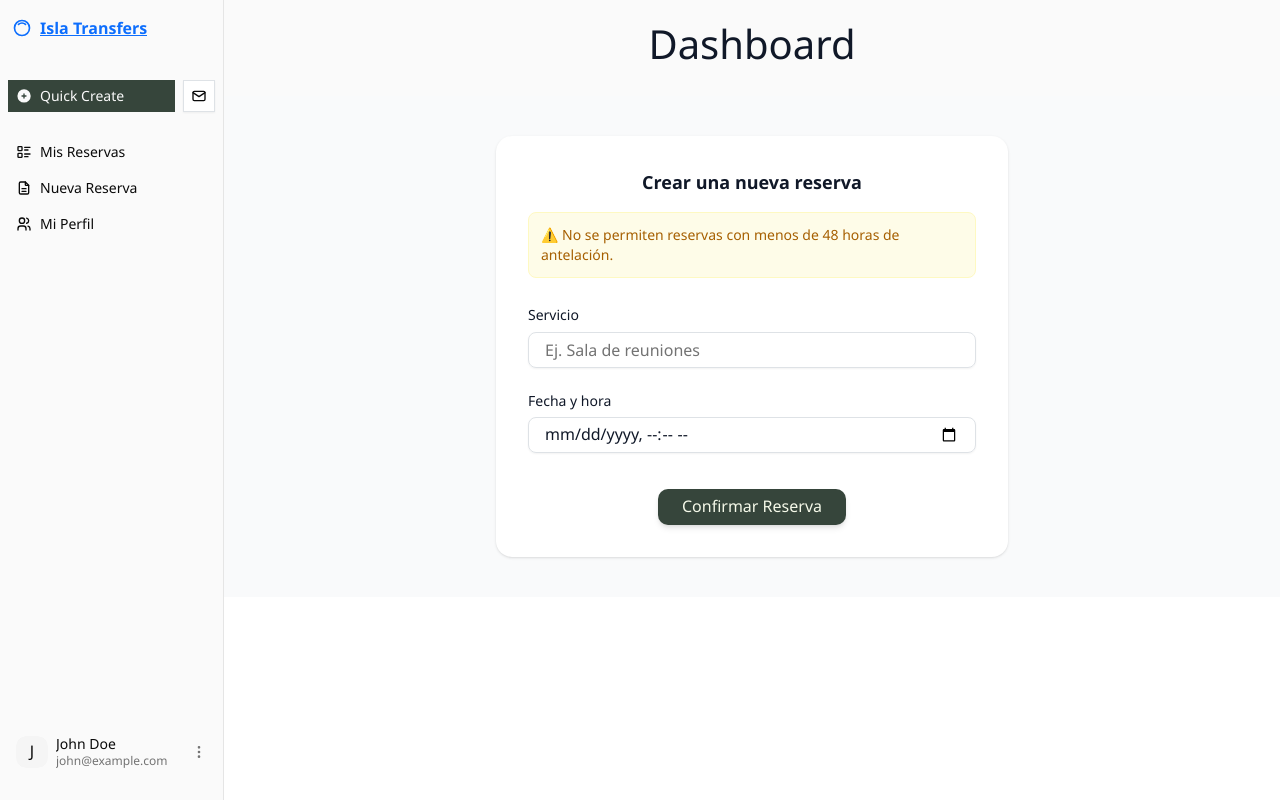
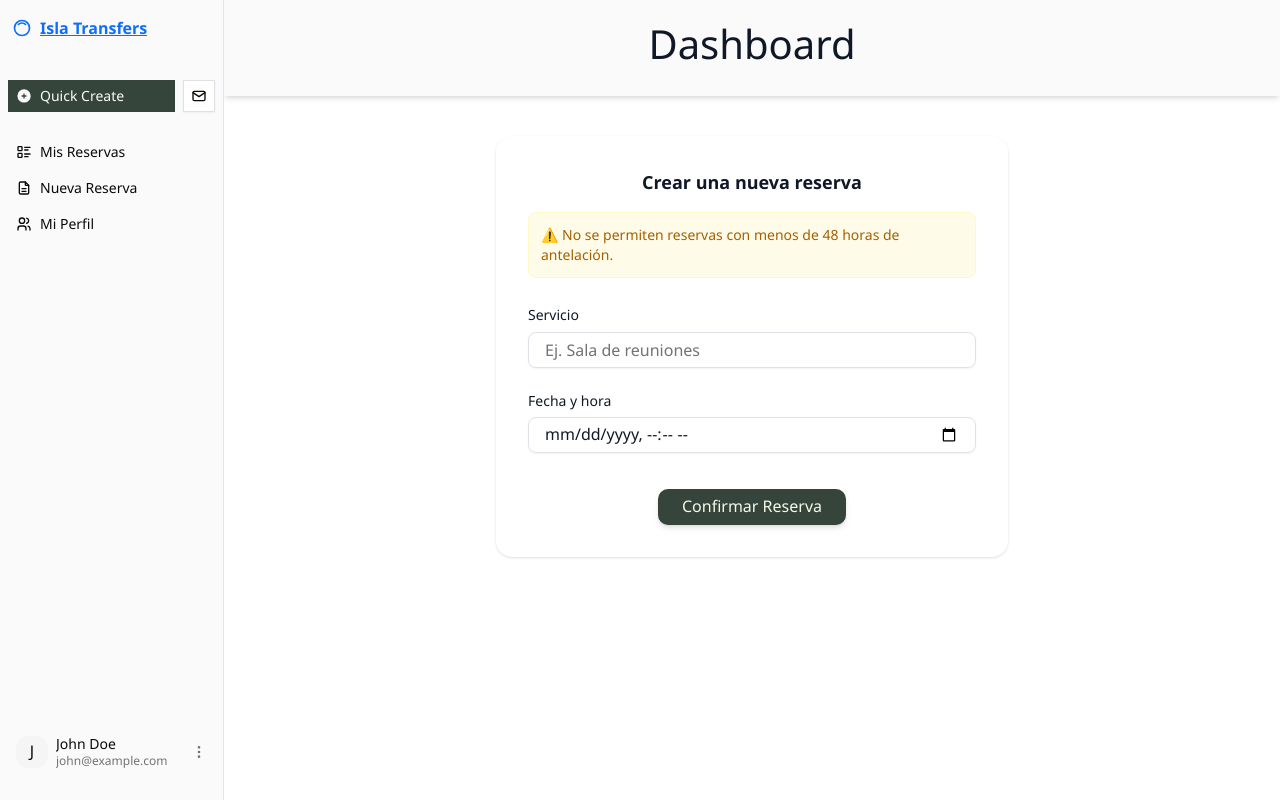
Before and after one commit to andreavalerosanz-rgb/phpReact, a React (Vite) app in the folder Front/: page /reservas/nueva in a window 1280 px wide. Built offline with nearby package versions, Linux system fonts and the light colour scheme.

Commit message:
commit dashboard

```diff
--- a/Front/src/pages/NuevaReserva.jsx
+++ b/Front/src/pages/NuevaReserva.jsx
@@ -40,7 +40,7 @@ const NuevaReserva = () => {
 
   return (
     <DashboardLayout currentUser={currentUser}>
-      <main className="!flex-1 !flex !items-center !justify-center !p-4 sm:!p-6 md:!p-10 !bg-gray-50">
+      <main className="!flex-1 !flex !items-center !justify-center !p-4 sm:!p-6 md:!p-10">
         <div className="!w-full !max-w-lg !rounded-2xl !bg-white !shadow-sm !p-8">
           <h2 className="!text-lg !font-semibold !mb-4 !text-center">
             Crear una nueva reserva
@@ -51,6 +51,7 @@ const NuevaReserva = () => {
           </p>
 
           <form onSubmit={handleSubmit} className="!space-y-5 !important">
+
             <div>
               <Label htmlFor="servicio">Servicio</Label>
               <Input
```
